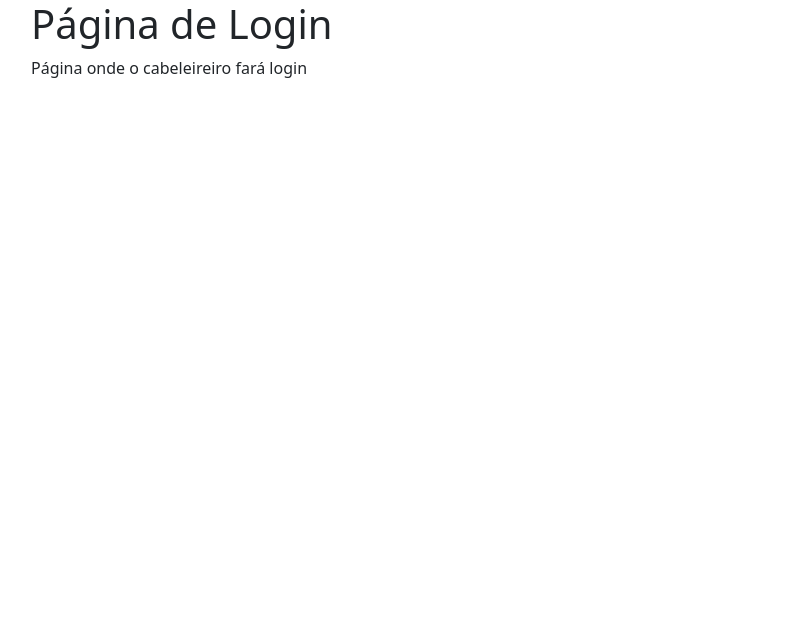
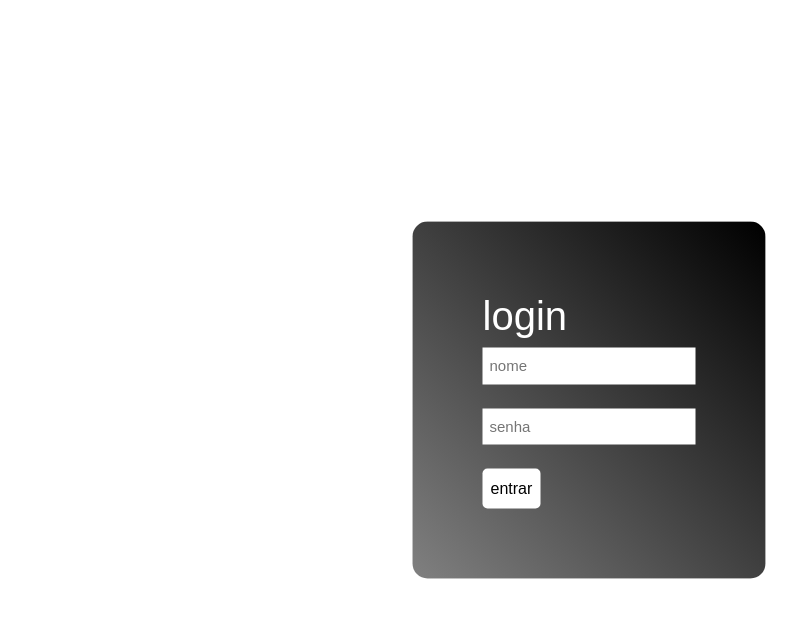
Before and after one commit to davidmrtns/diamanti-cortes, a React (Create React App) app in the folder DiamantiCortes/DiamantiCortes/ClientApp/: page /login in a window 1280 px wide. Shown: the top 618 px of the page, without its empty margins (51-848 px from the left). Built offline with nearby package versions, Linux system fonts and the light colour scheme.

Commit message:
criação da tela de login

```diff
--- a/DiamantiCortes/DiamantiCortes/ClientApp/src/components/Login.js
+++ b/DiamantiCortes/DiamantiCortes/ClientApp/src/components/Login.js
@@ -1,9 +1,19 @@
+import style from "./Login.module.css";
+
+
+
+
+
 function Login() {
     return (
-        <div>
-            <h1>Página de Login</h1>
-            <p>Página onde o cabeleireiro fará login</p>
-        </div>
+    <div className={style.login}>
+        <h1>login</h1>
+        <input type="text" placeholder="nome"/>
+        <br/><br/>
+        <input type="password" placeholder="senha"/>
+        <br/><br/>
+        <button>entrar</button>
+    </div>
     );
 }
 
--- a/DiamantiCortes/DiamantiCortes/ClientApp/src/components/Login.module.css
+++ b/DiamantiCortes/DiamantiCortes/ClientApp/src/components/Login.module.css
@@ -0,0 +1,30 @@
+
+   .login{
+    background-color: rgba(0, 0, 0, 0.9);
+    position: absolute;
+    top: 50%;
+    left: 50%;
+    transform: translate(-50%, -50%);
+    padding: 70px;
+    border-radius: 15px;
+    color: white;
+    font-family: Arial, Helvetica, sans-serif;
+    background-image: linear-gradient(45deg, gray, rgb(0, 0, 0));
+
+   }
+  .login input{
+    padding: 7px;
+    border: none;
+    outline: none;
+    font-size: 15px;
+   }
+  .login button{
+    background-color: white;
+    border: none;
+    padding: 8px;
+    border-radius: 5px;
+    cursor: pointer;
+   }
+   .login:hover{
+    background-color: gray;
+   }
```
